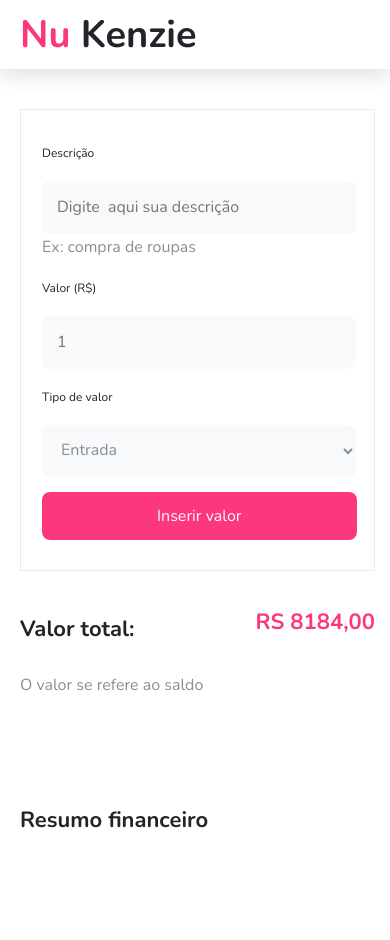
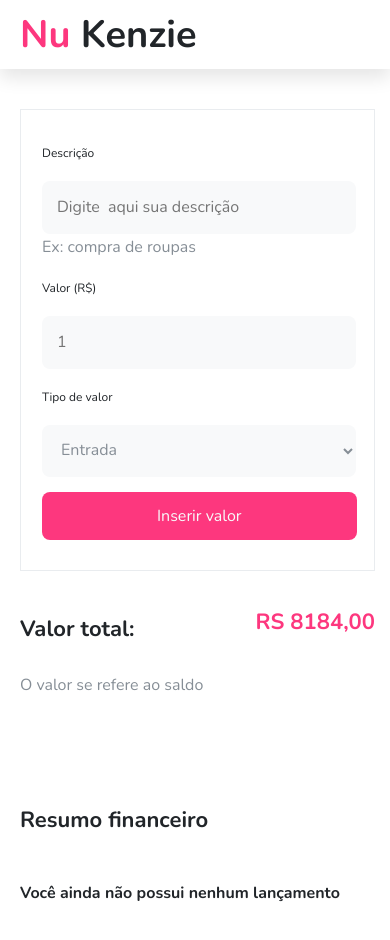
Before and after one commit to Kenzie-Academy-Brasil-Developers/nu-kenzie__viniciusestumano, a React (Vite) app: page / in a window 390 px wide. Shown: the top 940 px of the page. Built offline with nearby package versions, Linux system fonts and the light colour scheme.

Commit message:
feat: additional ternary condition

```diff
--- a/src/components/FinanceList/index.jsx
+++ b/src/components/FinanceList/index.jsx
@@ -6,12 +6,15 @@
     return (
         <section className={style.list__container}>
             <h2 className="title2">Resumo financeiro</h2>
+            {listForm.length > 0 ? (
             <ul>
                 {listForm.map((info) => {
                     const {title, value, enterExit} = info;
                     return <FinanceCard key={id} id={id} title={title} enterExit={enterExit} value={value} removeInfo={removeInfo} />
                 })}
             </ul>
+            ) :
+            <p className="title3">Você ainda não possui nenhum lançamento</p>}
         </section>
     )
 }
--- a/src/components/FinanceList/index.module.scss
+++ b/src/components/FinanceList/index.module.scss
@@ -1,6 +1,9 @@
 @media (max-width: 940px) {
     .list__container {
         margin-left: 0px;
+    }
+    p {
+      margin-left: 20px;
     }
 }
 
```
